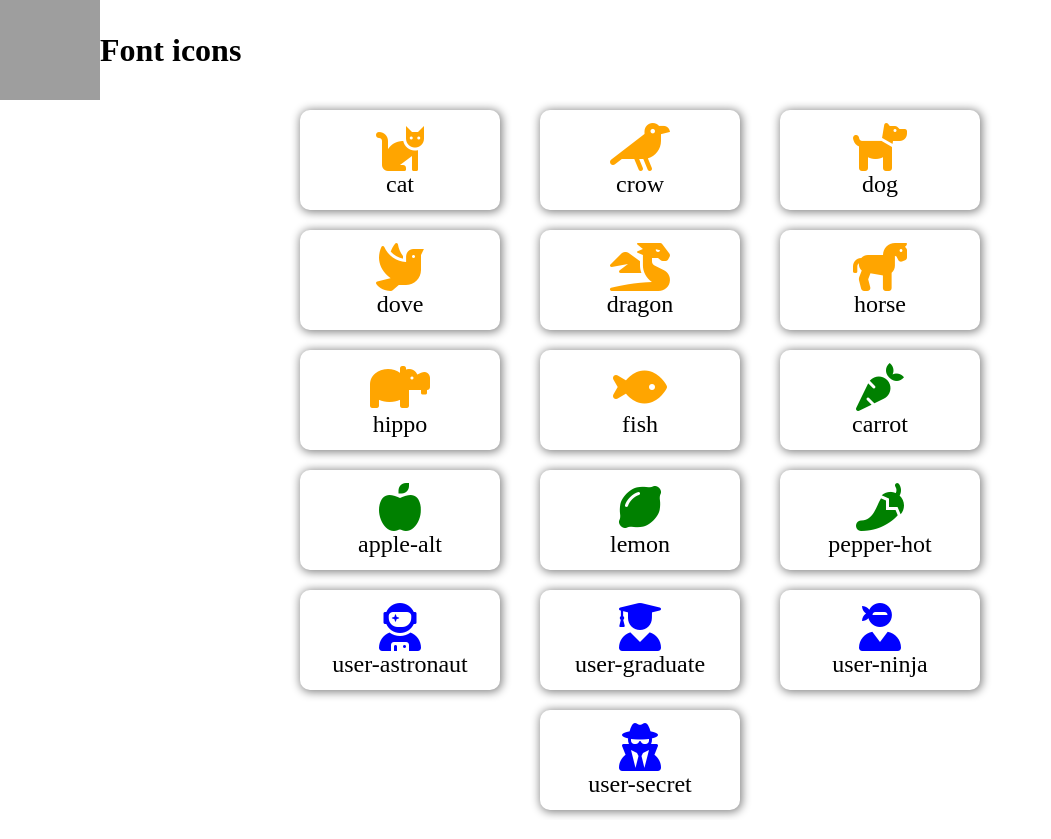
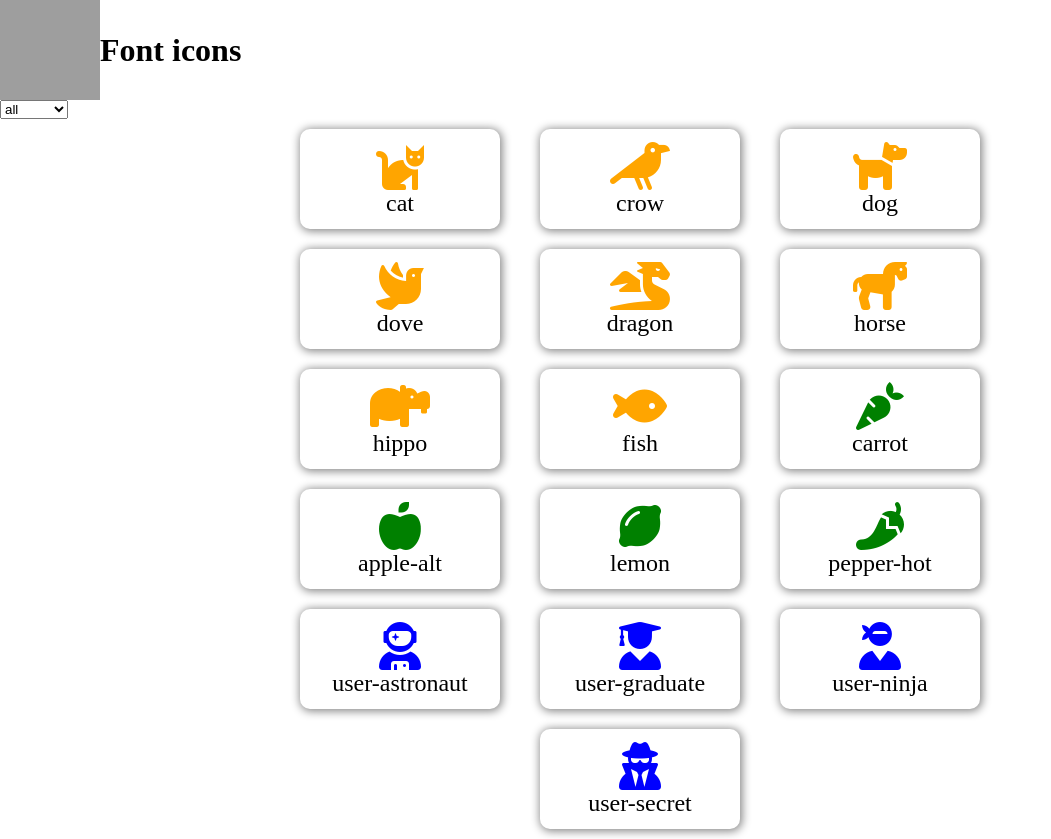
Before and after one commit to MarcoLotti550/js-es6-icons, a plain HTML site: page index.html in a window 1280 px wide. Shown: the whole page, without its empty margins (0-1051 px from the left). Drawn offline with Linux system fonts and the light colour scheme; grey boxes are pictures that could not be loaded.

Commit message:
option fatta senza js

```diff
--- a/data.js
+++ b/data.js
@@ -126,7 +126,7 @@ function getBoxCode(icone) {
 	const {name, color} = icone;
 
 	return `
-		<div class="box d-flex-box">
+		<div class="box">
 			<i class="fas fa-${name} fa-3x" style="color: ${color};"></i>
 			<div class="">${name}</div>
 		</div>
--- a/index.html
+++ b/index.html
@@ -15,12 +15,16 @@
             <h1>Font icons</h1>
         </div>
     </header>
-    <main>
-        <div class="container">
-            <div id="icons-container">
-            </div>
+    <div class="container">
+        <select id="icons-filter">
+            <option selected>all</option>
+            <option value="animal">animali</option>
+            <option value="vegetable">vegetali</option>
+            <option value="user">utenti</option>
+        </select>
+        <div id="icons-container">
         </div>
-    </main>
+    </div>
     <script src="data.js"></script>
 </body>
 </html>
```
